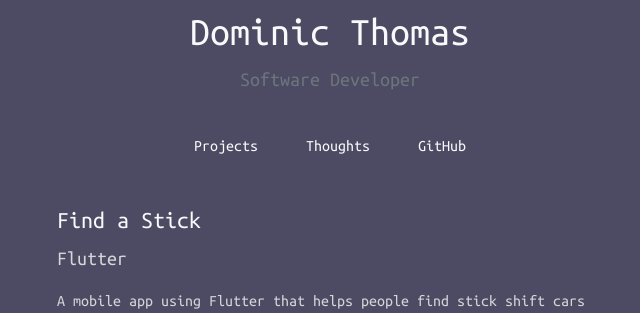
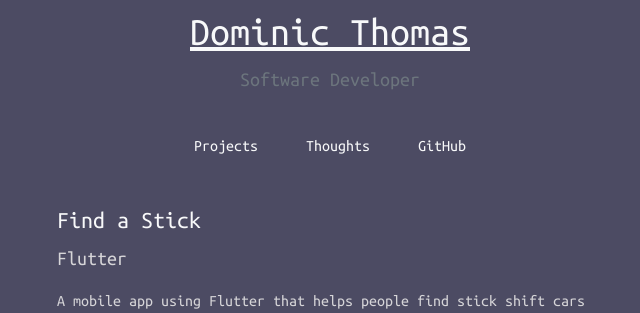
Before and after one commit to domtom1126/site, a Flask app: page /projects in a window 1280 px wide. Shown: the top 313 px of the page, without its empty margins (310-950 px from the left). Run offline with Flask 2, Linux system fonts and the light colour scheme.

Commit message:
Changed link

```diff
--- a/templates/projects.html
+++ b/templates/projects.html
@@ -38,7 +38,7 @@
   <body style="background-color: #4c4b63">
     <div class="text-center mt-2">
       <h1 class="display-6 fw-thin">
-        <a href="/" class="link-light nav-link">Dominic Thomas</a>
+        <a href="/" class="link-light">Dominic Thomas</a>
       </h1>
 
       <div class="col-lg-6 mx-auto">
```
